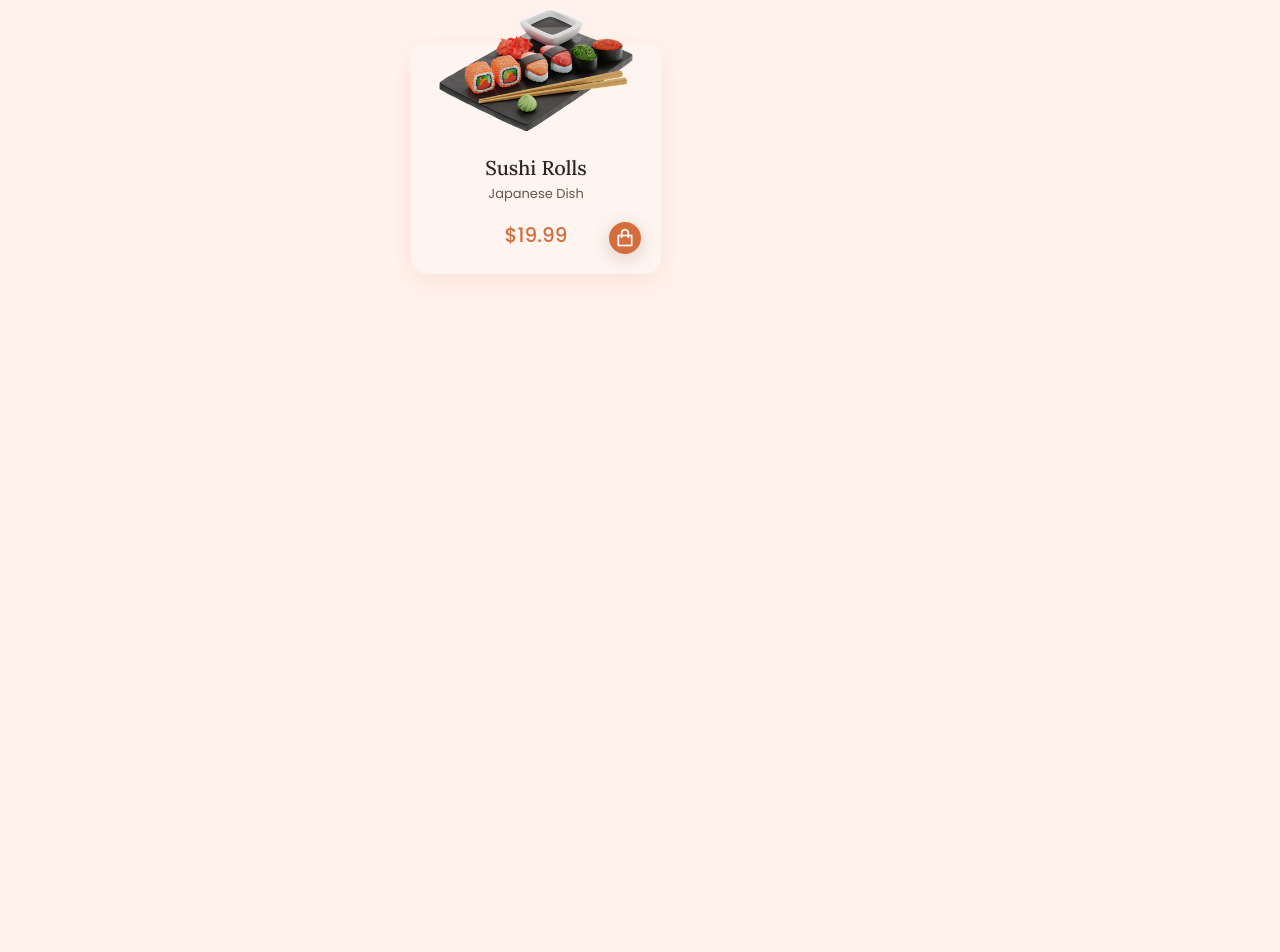
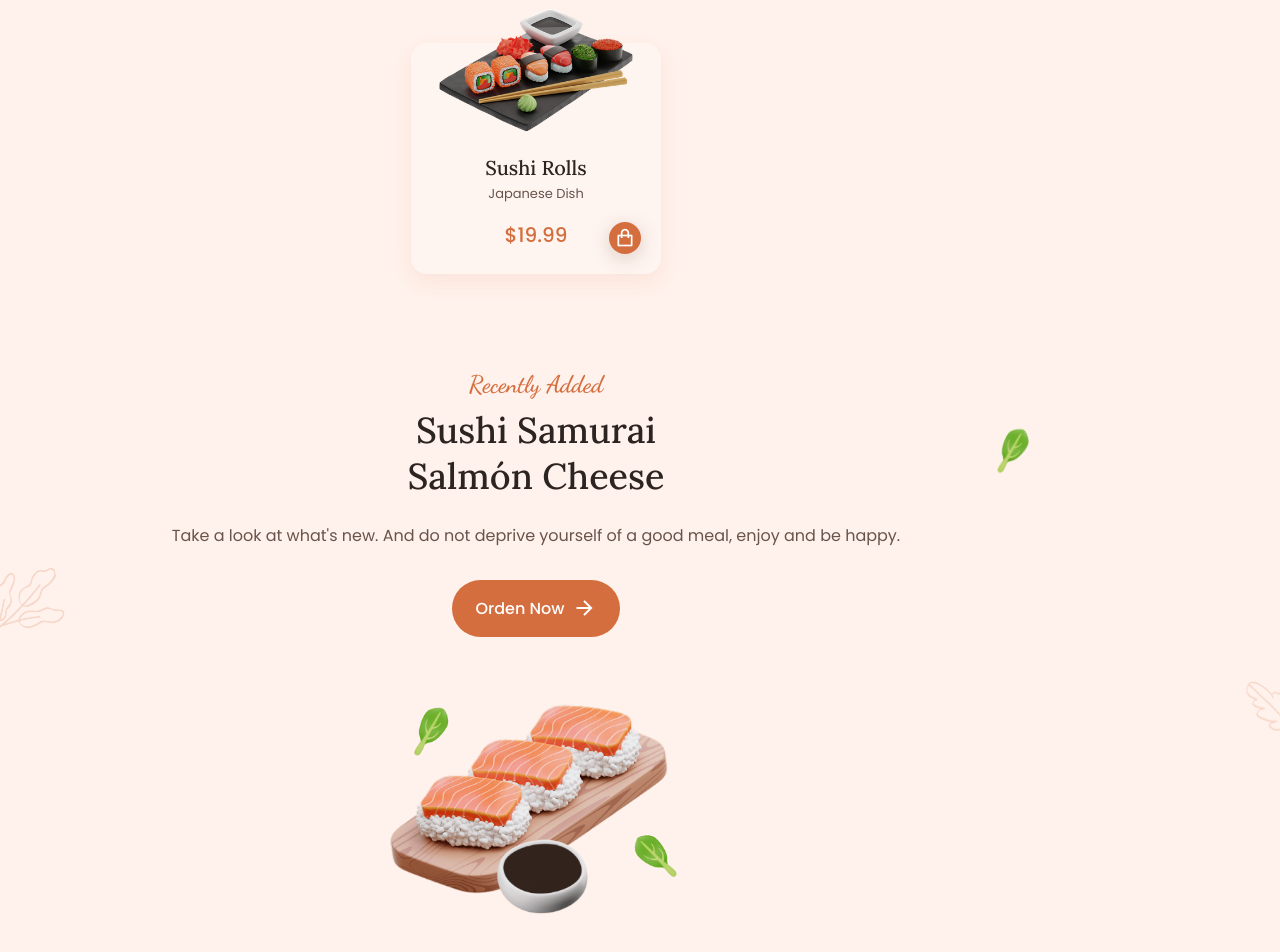
Before and after one commit to pokep31/Responsive-Sushi-Restaurant-Website-Design, a plain HTML site: page index.html in a window 1280 px wide. Shown: the part 2600-3552 px from the top of the page. Before the commit the page ends 3082 px from the top, so only its background shows below. Drawn offline with nearby package versions, Linux system fonts and the light colour scheme.

Commit message:
Finished recently section

```diff
--- a/assets/css/styles.css
+++ b/assets/css/styles.css
@@ -436,7 +436,53 @@ img {
 }
 
 /*=============== RECENTLY ===============*/
+.recently{
+  position: relative;
+}
 
+.recently__container{
+  row-gap: 4rem;
+}
+
+.recently__data{
+  position: relative;
+  text-align: center;
+}
+
+.recently__description{
+  margin-bottom: 2rem;
+}
+
+.recently__data img{
+  position: absolute;
+  width: 25px;
+  top: 3.5rem;
+  right: 1.5rem;
+  transform: rotate(30deg);
+}
+
+.recently__img{
+  width: 300px;
+  justify-self: center;
+}
+
+.recently__leaf-1,
+.recently__leaf-2{
+  position: absolute;
+  opacity: .2;
+}
+.recently__leaf-1{
+  width: 80px;
+  top: 17rem;
+  left: -1rem;
+  transform: rotate(15deg);
+}
+.recently__leaf-2{
+  width: 40px;
+  right: -1rem;
+  bottom: 12rem;
+  transform: rotate(-30deg);
+}
 
 /*=============== NEWSLETTER ===============*/
 
--- a/index.html
+++ b/index.html
@@ -173,7 +173,31 @@
 
             <!--==================== RECENTLY ====================-->
             <section class="recently section" id="recently">
+              <div class="recently__container container grid">
+                <div class="recently__data">
+                  <span class="section__subtitle">Recently Added</span>
+                  <h2 class="section__title">
+                    Sushi Samurai <br>
+                    Salmón Cheese
+                  </h2>
 
+                  <p class="recently__description">
+                    Take a look at what's new. And do not deprive
+                    yourself of a good meal, enjoy and be happy.
+                  </p>
+
+                  <a href="#" class="button">
+                    Orden Now <i class="ri-arrow-right-line"></i>
+                  </a>
+
+                  <img src="assets/img/spinach-leaf.png" alt="recently image" class="recently__data-img">
+                </div>
+
+                <img src="assets/img/recently-salmon-sushi.png" alt="recently image" class="recently__img">
+              </div>
+
+              <img src="assets/img/leaf-branch-2.png" alt="recently image" class="recently__leaf-1">
+              <img src="assets/img/leaf-branch-3.png" alt="recently image" class="recently__leaf-2">
             </section>
 
             <!--==================== NEWSLETTER ====================-->
```
